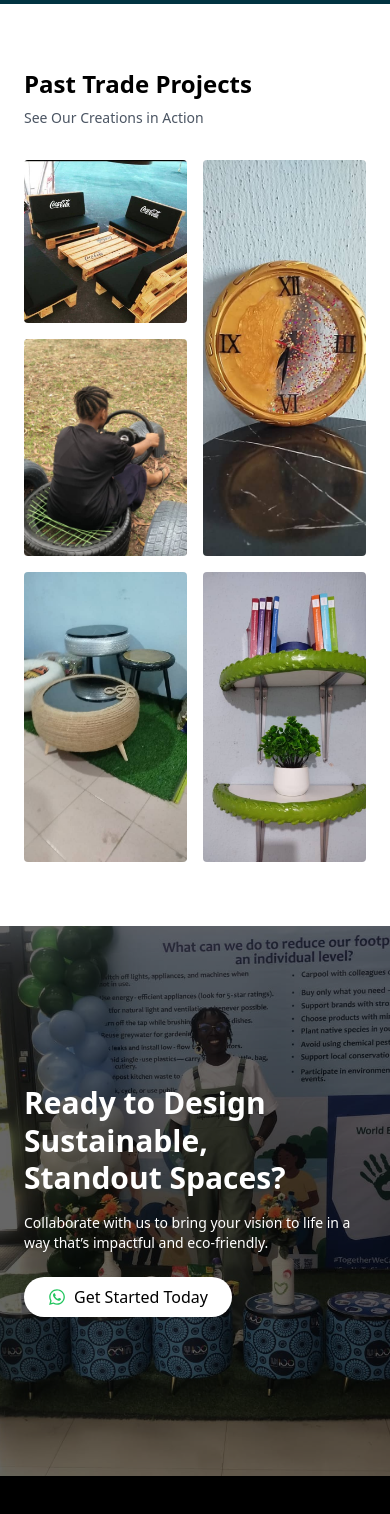
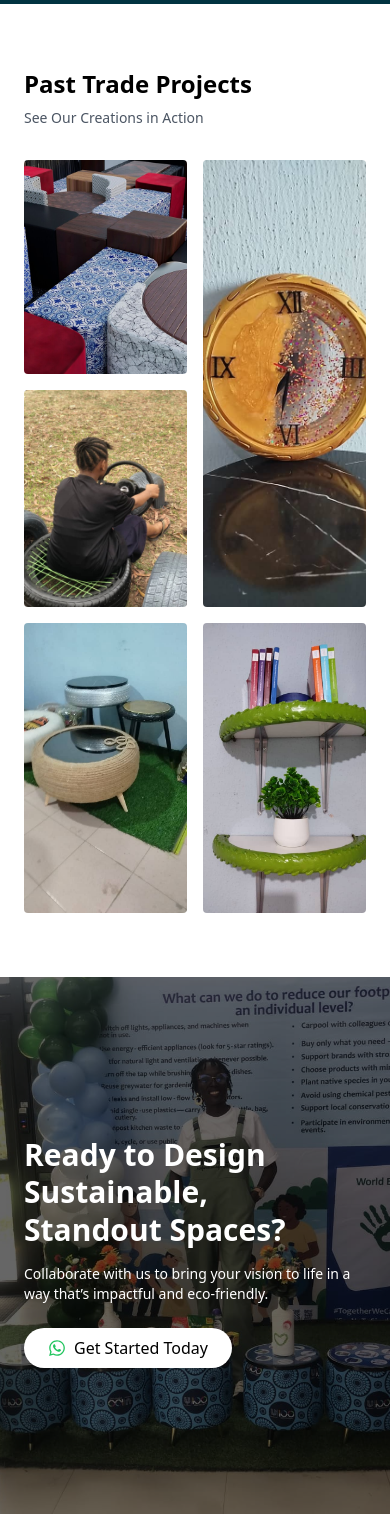
Before and after one commit to dazzycode/royalty, a React (Create React App) app: page /trade in a window 390 px wide. Shown: the part 2217-3731 px from the top of the page. Built offline with nearby package versions, Linux system fonts and the light colour scheme.

Commit message:
Update consultation page and services section

```diff
--- a/src/pages/BlogPage.jsx
+++ b/src/pages/BlogPage.jsx
@@ -103,7 +103,6 @@ Benefits of Reclaimed Materials
          By choosing reclaimed materials, we are not only reducing waste but also: </p>
          <ul>
           <li  className="text-sm text-justify leading-relaxed text-black"> Preserving nature </li>
-                             <li className="text-sm text-justify leading-relaxed text-black"> Preserving nature </li>
  <li className="text-sm text-justify leading-relaxed text-black" > Creating unique, one-of-a-kind pieces </li>
                       </ul>
                       <h3 className="text-xl text-black font-semibold mb-2">
--- a/src/pages/HomePage.jsx
+++ b/src/pages/HomePage.jsx
@@ -215,7 +215,7 @@ const testimonials = [
         <img
           src="/sustain-bg.jpg"
           alt="hero"
-          className="w-full h-[180%] md:h-[90vh] object-cover"
+          className="w-full h-[210%] md:h-[90vh] object-cover"
         />
         <div className="absolute top-0  md:pt-40 left-0 w-full h-full flex flex-col justify-center items-center text-center text-white px-4">
           <h1 className="text-4xl md:text-5xl font-bold mb-4">
@@ -259,7 +259,7 @@ const testimonials = [
           <div className='text-justify'>
             <h3 className="font-bold text-sm md:text-xl text-[#013341]">SUSTAINABLY SOURCED MATERIALS</h3>
             <p className="text-xs md:text-sm  text-justify text-[#666666]">
-              Made from reclaimed wood, bamboo, and upcycled materials.
+              Made from reclaimed wood, and upcycled materials.
             </p>
           </div>
         </div>
--- a/src/pages/TradePage.jsx
+++ b/src/pages/TradePage.jsx
@@ -262,7 +262,7 @@ We partner with designers, business owners, and hospitality brands to create cus
   {/* Image Grid - Custom Layout */}
   <div className="grid grid-cols-2 md:grid-cols-4 gap-4">
     <div className="col-span-1 md:col-span-1 row-span-1">
-      <img src="/train1.jpg" alt="Project 1" className="w-full h-full object-cover rounded" />
+      <img src="/new.png" alt="Project 1" className="w-full h-full object-cover rounded" />
     </div>
     <div className="col-span-1 md:col-span-2 row-span-2">
       <img src="/clock.jpg" alt="Project 2" className="w-full h-full object-cover rounded" />
@@ -297,10 +297,11 @@ We partner with designers, business owners, and hospitality brands to create cus
     </p>
 
 <div className="flex justify-start">
-  <button className="bg-white text-black px-6 py-2 rounded-full hover:bg-[#013341] flex items-center gap-2">
+          <a href="https://wa.me/2348121091801" target="_blank" rel="noreferrer"
+   className="bg-white text-black px-6 py-2 rounded-full hover:bg-[#013341] flex items-center gap-2">
     <FaWhatsapp className="text-green-500 text-lg" />
     Get Started Today
-  </button>
+  </a>
 </div>
 
 
```
